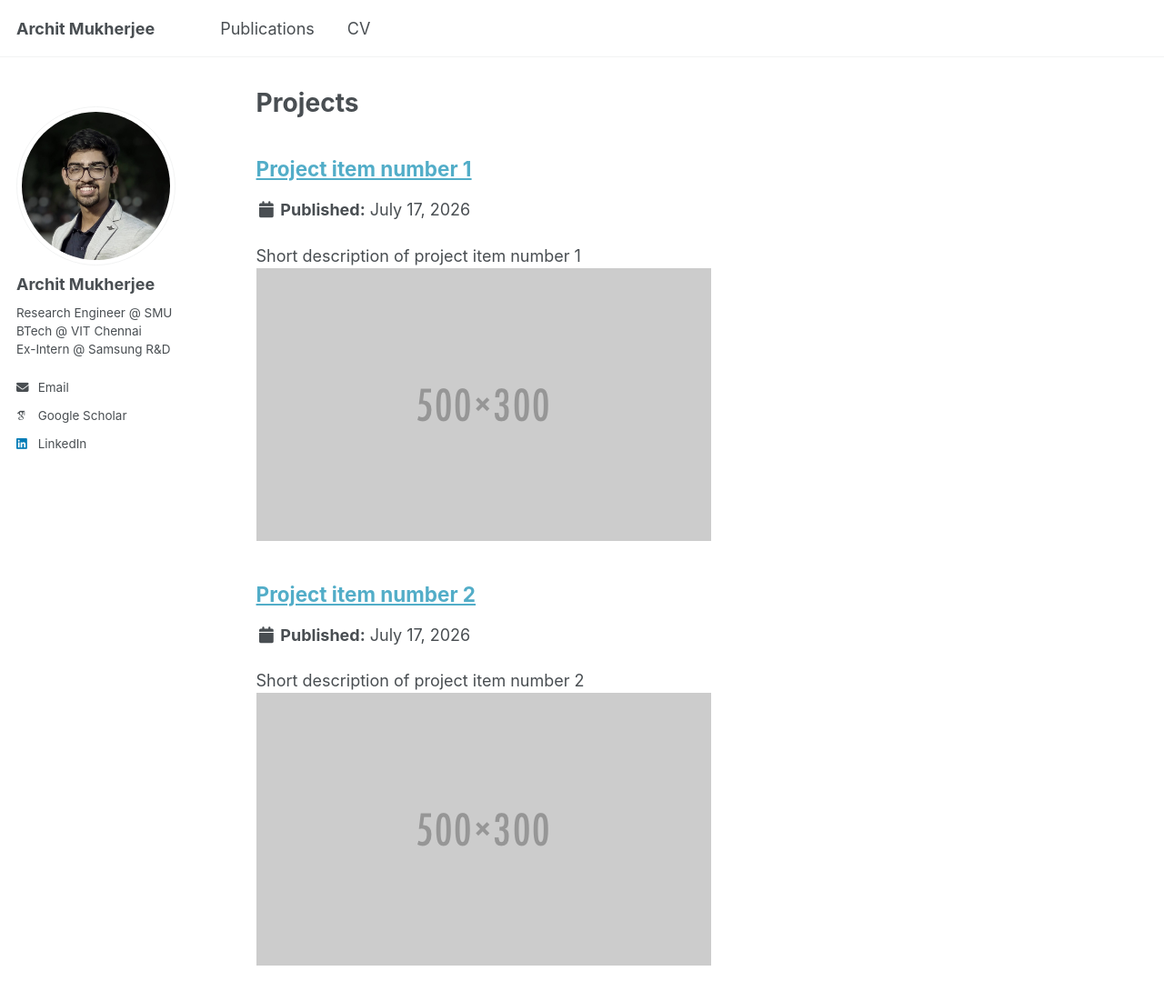
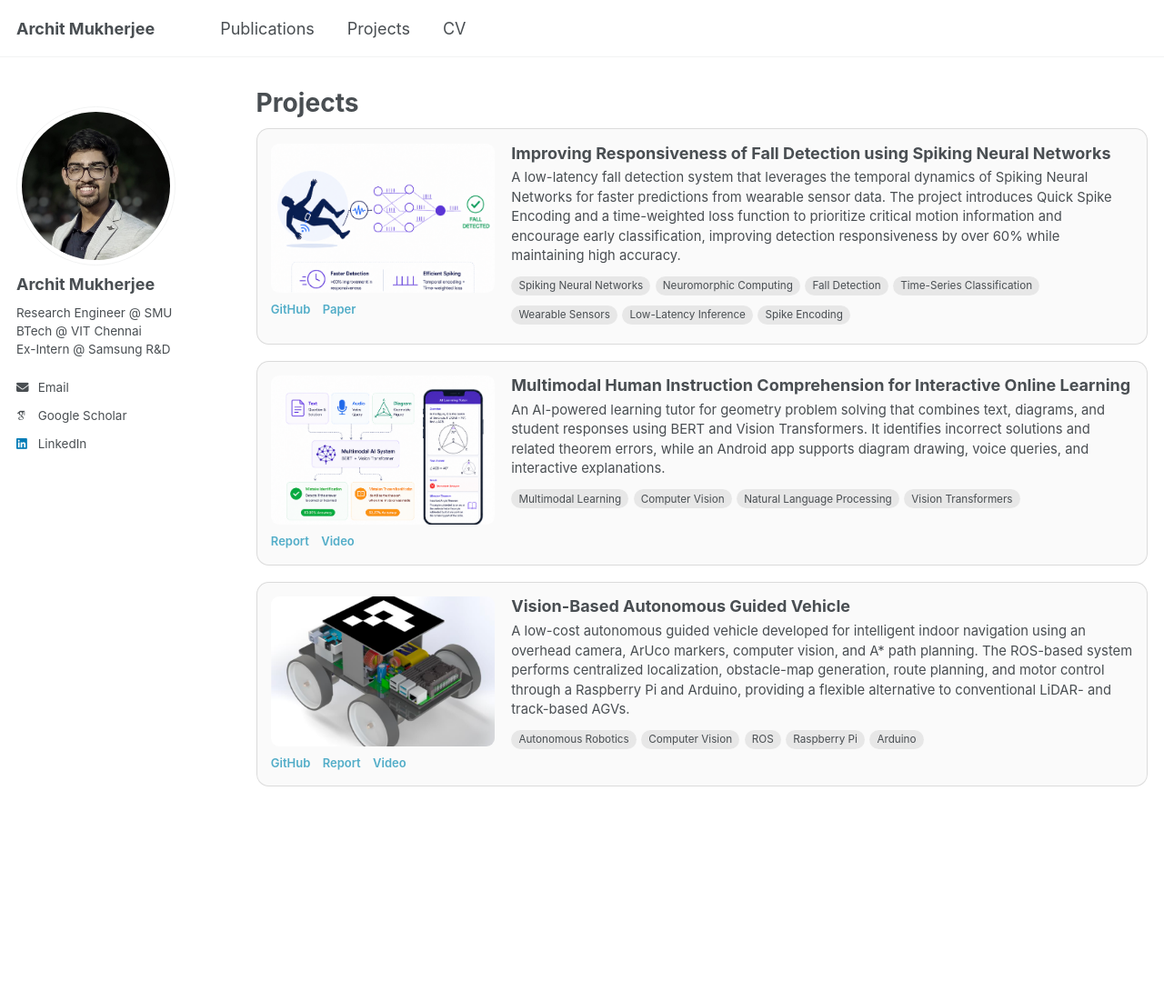
Before and after one commit to ArchitMukherjee/architmukherjee.github.io, a Jekyll site: the page built from _pages/projects.html, in a window 1280 px wide and 1283 px high. Shown: the top 1101 px of the window at 91% size. Built offline with Jekyll 4.4.1, drawn with Linux system fonts in a browser that asks for light colours; some web fonts are replaced.

Commit message:
adding projects section

```diff
--- a/_data/navigation.yml
+++ b/_data/navigation.yml
@@ -9,11 +9,11 @@
 
 main:
 
-  # - title: "Projects"
-  #   url: /projects/
-
   - title: "Publications"
     url: /publications/
+
+  - title: "Projects"
+    url: /projects/
 
   - title: "CV"
     url: /files/cv.pdf
--- a/_pages/projects.html
+++ b/_pages/projects.html
@@ -5,9 +5,144 @@ permalink: /projects/
 author_profile: true
 ---
 
-{% include base_path %}
+<style>
+  .project-list {
+    display: grid;
+    gap: 1rem;
+    margin: 0;
+  }
 
+  .project-banner {
+    display: grid;
+    grid-template-columns: minmax(140px, 26%) 1fr;
+    gap: 1rem;
+    padding: 0.85rem;
+    border: 1px solid rgba(127, 127, 127, 0.25);
+    border-radius: 0.75rem;
+    background: rgba(127, 127, 127, 0.04);
+  }
 
-{% for post in site.projects %}
-  {% include archive-single.html %}
-{% endfor %}
+  .project-banner__media {
+    min-width: 0;
+  }
+
+  .project-banner__image {
+    display: block;
+    width: 100%;
+    aspect-ratio: 3 / 2;
+    object-fit: cover;
+    border-radius: 0.5rem;
+    background: rgba(127, 127, 127, 0.12);
+  }
+
+  .project-banner__links {
+    display: flex;
+    flex-wrap: wrap;
+    gap: 0.35rem 0.75rem;
+    margin-top: 0.5rem;
+  }
+
+  .project-banner__links a {
+    font-size: 0.72em;
+    font-weight: 600;
+    text-decoration: none;
+  }
+
+  .project-banner__links a:hover {
+    text-decoration: underline;
+  }
+
+  .project-banner__title {
+    margin: 0 0 0.35rem;
+    font-size: 1rem;
+  }
+
+  .project-banner__description {
+    margin: 0;
+    font-size: 0.82rem;
+    line-height: 1.45;
+  }
+
+  .project-banner__keywords {
+    display: flex;
+    flex-wrap: wrap;
+    gap: 0.3rem;
+    margin: 0.65rem 0 0;
+    padding: 0;
+    list-style: none;
+  }
+
+  .project-banner__keyword {
+    padding: 0.12rem 0.45rem;
+    border-radius: 999px;
+    background: rgba(127, 127, 127, 0.15);
+    font-size: 0.65em;
+    line-height: 1.4;
+  }
+
+  @media (max-width: 640px) {
+    .project-banner {
+      grid-template-columns: 1fr;
+      gap: 0.75rem;
+    }
+
+    .project-banner__image {
+      aspect-ratio: 16 / 9;
+    }
+  }
+</style>
+
+{% assign sorted_projects = site.projects | sort: "date" | reverse %}
+
+<div class="project-list">
+  {% for project in sorted_projects %}
+    <article class="project-banner">
+      <div class="project-banner__media">
+        {% if project.image %}
+          <img
+            class="project-banner__image"
+            src="{{ project.image | relative_url }}"
+            alt="{{ project.image_alt | default: project.title | escape }}"
+            loading="lazy"
+          >
+        {% endif %}
+
+        {% if project.github or project.report or project.paper or project.patent or project.video %}
+          <nav class="project-banner__links" aria-label="Links for {{ project.title | escape }}">
+            {% if project.github %}
+              <a href="{{ project.github }}" target="_blank" rel="noopener noreferrer">GitHub</a>
+            {% endif %}
+            {% if project.report %}
+              <a href="{{ project.report }}" target="_blank" rel="noopener noreferrer">Report</a>
+            {% endif %}
+            {% if project.paper %}
+              <a href="{{ project.paper }}" target="_blank" rel="noopener noreferrer">Paper</a>
+            {% endif %}
+            {% if project.patent %}
+              <a href="{{ project.patent }}" target="_blank" rel="noopener noreferrer">Patent</a>
+            {% endif %}
+            {% if project.video %}
+              <a href="{{ project.video }}" target="_blank" rel="noopener noreferrer">Video</a>
+            {% endif %}
+          </nav>
+        {% endif %}
+      </div>
+
+      <div class="project-banner__content">
+        <h2 class="project-banner__title">{{ project.title }}</h2>
+
+        {% if project.description %}
+          <p class="project-banner__description">{{ project.description }}</p>
+        {% endif %}
+
+        {% if project.keywords %}
+          <ul class="project-banner__keywords" aria-label="Project keywords">
+            {% for keyword in project.keywords %}
+              <li class="project-banner__keyword">{{ keyword }}</li>
+            {% endfor %}
+          </ul>
+        {% endif %}
+      </div>
+    </article>
+  {% endfor %}
+</div>
--- a/_projects/project-1.md
+++ b/_projects/project-1.md
@@ -1,7 +1,17 @@
 ---
-title: "Project item number 1"
-excerpt: "Short description of project item number 1<br/><img src='/images/500x300.png'>"
-collection: project
+title: "Vision-Based Autonomous Guided Vehicle"
+date: 2023-04-01
+image: /images/AGV_Patent.png
+image_alt:
+description: "A low-cost autonomous guided vehicle developed for intelligent indoor navigation using an overhead camera, ArUco markers, computer vision, and A* path planning. The ROS-based system performs centralized localization, obstacle-map generation, route planning, and motor control through a Raspberry Pi and Arduino, providing a flexible alternative to conventional LiDAR- and track-based AGVs."
+keywords:
+keywords:
+  - Autonomous Robotics
+  - Computer Vision
+  - ROS
+  - Raspberry Pi
+  - Arduino
+github: https://github.com/ArchitMukherjee/computer-vision-based-agv
+report: /files/TARP_Report.pdf
+video: https://youtu.be/oP9RBAAhkjY
 ---
-
-This is an item in your project. It can be have images or nice text. If you name the file .md, it will be parsed as markdown. If you name the file .html, it will be parsed as HTML.
--- a/_projects/project-2.html
+++ /dev/null
@@ -1,7 +0,0 @@
----
-title: "Project item number 2"
-excerpt: "Short description of project item number 2 <br/><img src='/images/500x300.png'>"
-collection: project
----
-
-This is an item in your project. It can be have images or nice text. If you name the file .md, it will be parsed as markdown. If you name the file .html, it will be parsed as HTML.
```
Also changed, not shown: _projects/project-2.md (added, +15 -0 lines), _projects/project-3.md (added, +19 -0 lines), images/AGV_Patent.png (added), images/Multimodal_Online_Tutor.png (added), images/responsive_snns.png (added), 1 other file.
